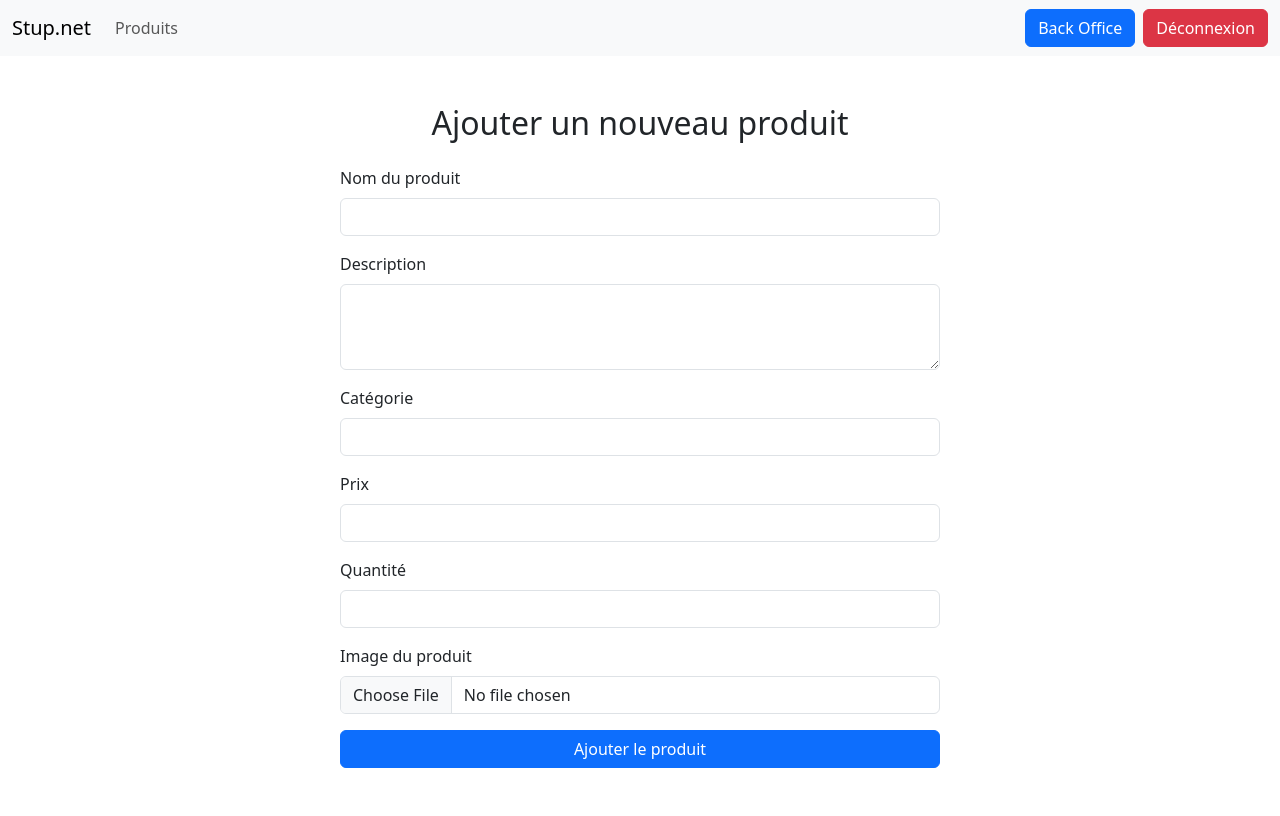
After one commit to EtienneDumai/ProjetPhpR301, a PHP site: page /ajout.php in a window 1280 px wide. The commit adds this page. Run offline with PHP 8.4, Linux system fonts and the light colour scheme; the visitor is signed in with stand-in values (Sample User, id 1); some libraries are stand-ins or nearby versions.

Commit message:
Implémentation de l'ajout d'un article dans le back office

```diff
--- a/BD/admin.php
+++ b/BD/admin.php
@@ -1,13 +1,18 @@
 <?php
 include 'connexion.php';
 
-function ajout($id,$nom,$description,$categorie,$quantite,$chemin_image, $conn)
+function ajout($nom, $description, $categorie, $prix, $quantite, $chemin_image, $conn)
 {
     $sql = "INSERT INTO Produits (nom, description, categorie, prix, quantite, chemin_image)
-VALUES ($id,$nom,$description,$categorie,$quantite,$chemin_image)";
+            VALUES ('$nom', '$description', '$categorie', $prix, $quantite, '$chemin_image')";
 
-    $resultat = $conn -> query($sql);
+    $resultat = $conn->query($sql);
+
+    if (!$resultat) {
+        die('Erreur dans la requête SQL : ' . $conn->error);
+    }
 }
+
 
 function suppression($id, $conn)
 {
--- /dev/null
+++ b/ajout.php
@@ -0,0 +1,96 @@
+<?php
+include 'BD/admin.php';
+session_start(); // Démarre la session pour vérifier si l'utilisateur est connecté
+
+// Vérifie si l'utilisateur est connecté
+if (!isset($_SESSION['connexionOk']) || $_SESSION['connexionOk'] !== true) {
+    // Redirige vers la page de connexion si l'utilisateur n'est pas connecté
+    header('Location: login.php');
+    exit;
+}
+?>
+
+<!DOCTYPE html>
+<html lang="fr">
+
+<head>
+    <meta charset="UTF-8">
+    <meta name="viewport" content="width=device-width, initial-scale=1.0">
+    <link rel="stylesheet" href="node_modules/bootstrap/dist/css/bootstrap.min.css">
+    <title>Ajout d'un produit</title>
+</head>
+
+<body>
+
+    <!-- Navbar -->
+    <nav class="navbar navbar-expand-lg navbar-light bg-light">
+        <div class="container-fluid">
+            <a class="navbar-brand" href="#">Stup.net</a>
+            <button class="navbar-toggler" type="button" data-bs-toggle="collapse" data-bs-target="#navbarNav"
+                aria-controls="navbarNav" aria-expanded="false" aria-label="Toggle navigation">
+                <span class="navbar-toggler-icon"></span>
+            </button>
+            <div class="collapse navbar-collapse" id="navbarNav">
+                <ul class="navbar-nav me-auto mb-2 mb-lg-0">
+                    <li class="nav-item">
+                        <a class="nav-link" href="index.php">Produits</a>
+                    </li>
+                </ul>
+                <a href="backoffice.php" class="btn btn-primary ms-2">
+                    <i class="bi bi-cart-fill"></i> Back Office
+                </a>
+                <a href="logout.php" class="btn btn-danger ms-2">Déconnexion</a>
+            </div>
+        </div>
+    </nav>
+
+    <!-- Container pour le formulaire -->
+    <div class="container py-5">
+        <h2 class="text-center mb-4">Ajouter un nouveau produit</h2>
+
+        <!-- Affichage du message de succès ou d'erreur -->
+        <?php if (isset($_GET['add']) && $_GET['add'] == 'success'): ?>
+            <div class="alert alert-success text-center">
+                Produit ajouté avec succès.
+            </div>
+        <?php elseif (isset($_GET['add']) && $_GET['add'] == 'error'): ?>
+            <div class="alert alert-danger text-center">
+                Erreur lors de l'ajout du produit.
+            </div>
+        <?php endif; ?>
+
+        <form action="ajoutArticle.php" method="POST" class="mx-auto" style="max-width: 600px;"
+            enctype="multipart/form-data">
+            <div class="mb-3">
+                <label for="nom" class="form-label">Nom du produit</label>
+                <input type="text" class="form-control" id="nom" name="nom" required>
+            </div>
+            <div class="mb-3">
+                <label for="description" class="form-label">Description</label>
+                <textarea class="form-control" id="description" name="description" rows="3" required></textarea>
+            </div>
+            <div class="mb-3">
+                <label for="categorie" class="form-label">Catégorie</label>
+                <input type="text" class="form-control" id="categorie" name="categorie" required>
+            </div>
+            <div class="mb-3">
+                <label for="prix" class="form-label">Prix</label>
+                <input type="number" step="0.01" class="form-control" id="prix" name="prix" required>
+            </div>
+            <div class="mb-3">
+                <label for="quantite" class="form-label">Quantité</label>
+                <input type="number" class="form-control" id="quantite" name="quantite" required>
+            </div>
+            <div class="mb-3">
+                <label for="image" class="form-label">Image du produit</label>
+                <input type="file" class="form-control" id="image" name="image" accept="image/jpeg" required>
+            </div>
+
+            <button type="submit" class="btn btn-primary w-100">Ajouter le produit</button>
+        </form>
+    </div>
+
+    <script src="node_modules/bootstrap/dist/js/bootstrap.bundle.min.js"></script>
+</body>
+
+</html>
--- a/suppression.php
+++ b/suppression.php
@@ -1,5 +1,4 @@
 <?php
-include 'BD/connexion.php';
 include 'BD/admin.php';
 
 if ($_SERVER['REQUEST_METHOD'] === 'POST' && isset($_POST['p_id'])) {
```
Also changed, not shown: ajoutArticle.php (added, +41 -0 lines), backoffice.php (+7 -1 lines).
